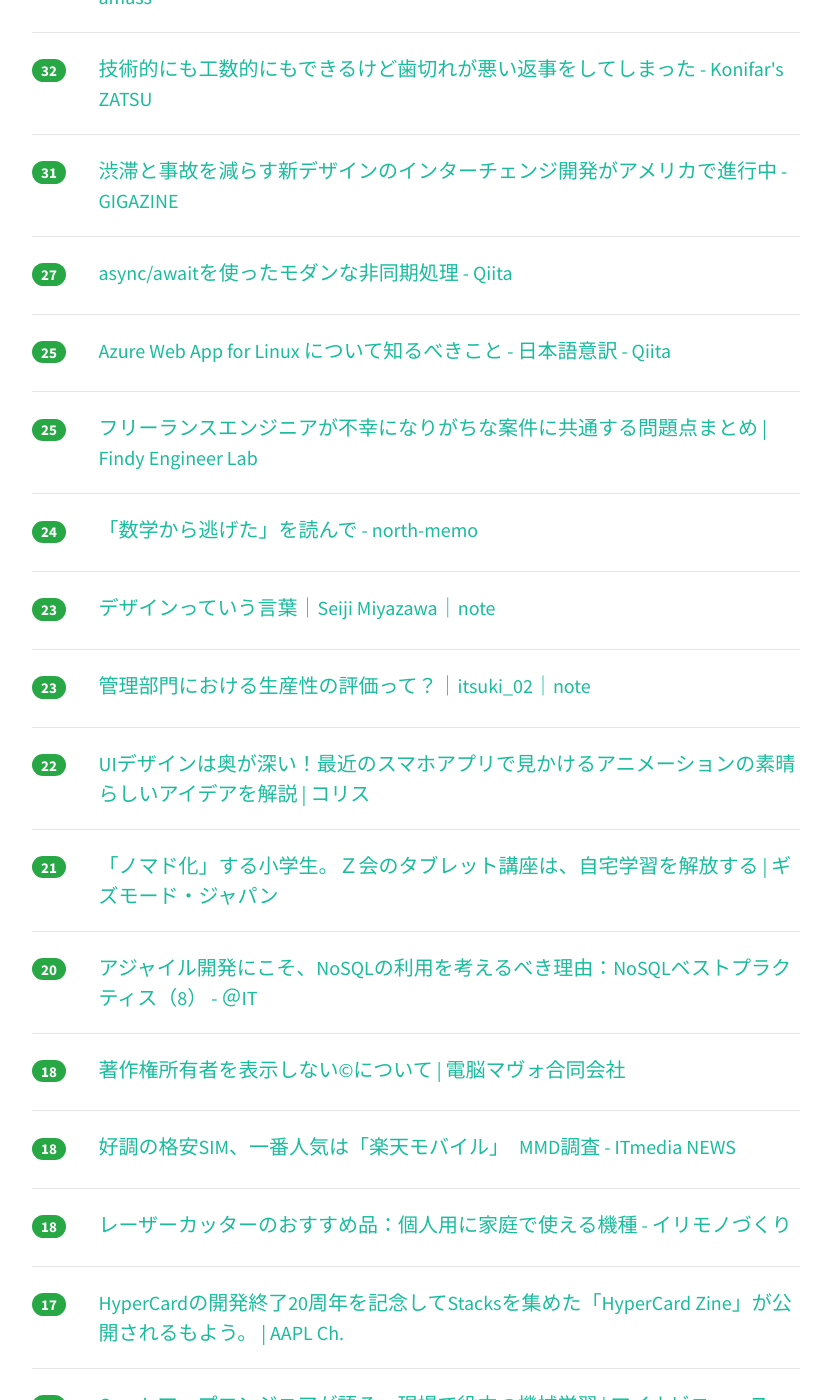
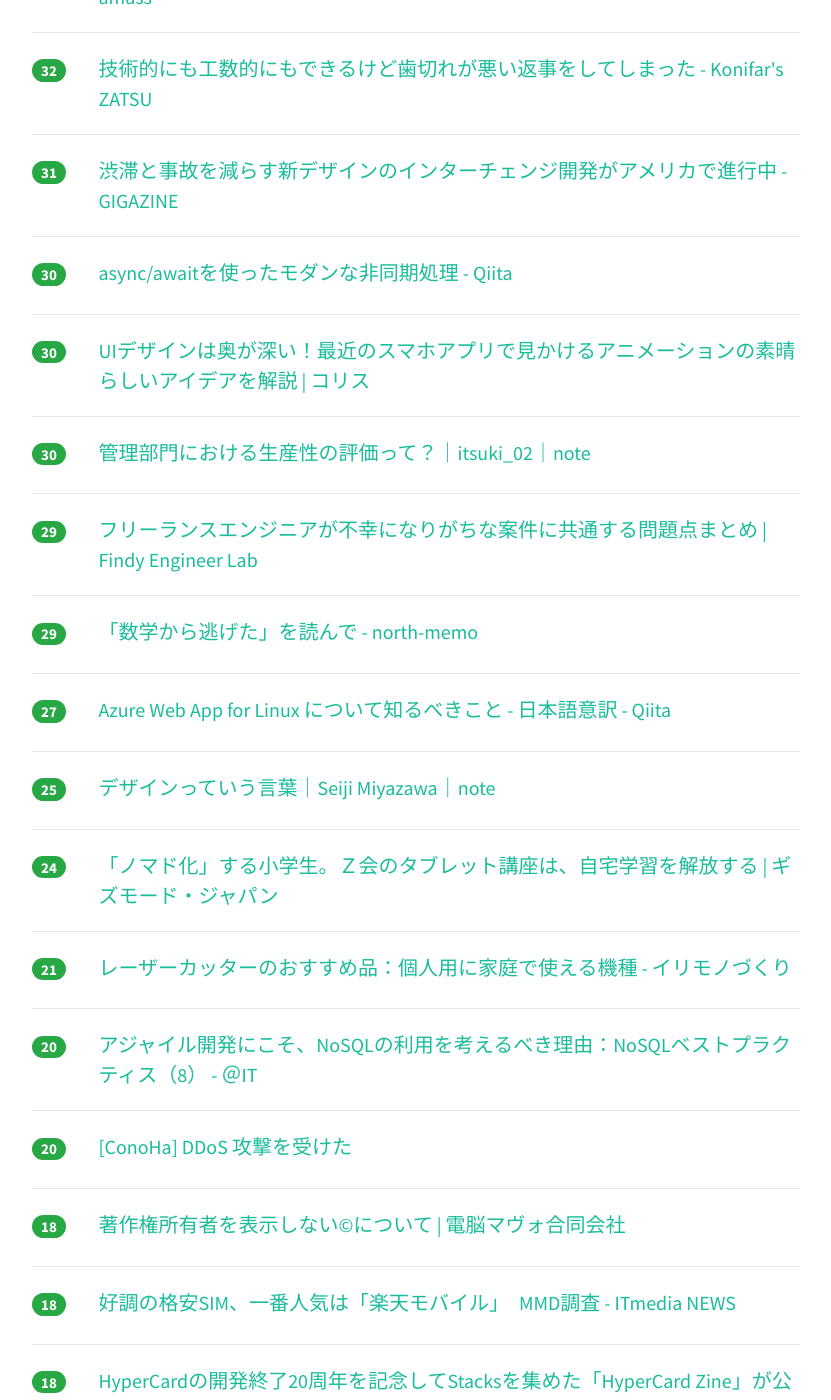
Before and after one commit to yatta47/hatena-matome-site, a Jekyll site: the page built from _posts/2018-03-13-hatena.md, in a window 1280 px wide and 1400 px high, scrolled down 1600 px. Shown: the whole window, without its empty margins (224-1055 px from the left). Built offline with Jekyll 4.4.1, drawn with Linux system fonts in a browser that asks for light colours; nearby versions of some CDN libraries; some of the changed text lies outside the part shown.

Commit message:
Updated 2018-03-13

```diff
--- a/_posts/2018-03-13-hatena.md
+++ b/_posts/2018-03-13-hatena.md
@@ -1,28 +1,38 @@
 ---
 layout: post
 title:  "2018-03-13 はてぶIT"
-date:   2018-03-13 12:02:20
+date:   2018-03-13 13:02:32
 tags: [it-hotentry]
 ---
-32 件のデータあり
+37 件のデータあり
 
 <hr><div class="row">
-<div class="col-1"><span class="badge badge-pill badge-success h2">202</span></div>
+<div class="col-1"><span class="badge badge-pill badge-success h2">237</span></div>
 <div class="col-11"><a href='https://www.sodo-shed.com/archives/12182' target='_blank'>選定した技術が1年で死んだ話 | そど</a></div>
 </div>
 <hr>
 <div class="row">
-<div class="col-1"><span class="badge badge-pill badge-success h2">139</span></div>
+<div class="col-1"><span class="badge badge-pill badge-success h2">173</span></div>
 <div class="col-11"><a href='http://sutaro.hatenablog.jp/entry/2018/03/13/012810' target='_blank'>すべてを終わらせる2万字 - ひとなぐりこけし</a></div>
 </div>
 <hr>
 <div class="row">
-<div class="col-1"><span class="badge badge-pill badge-success h2">85</span></div>
+<div class="col-1"><span class="badge badge-pill badge-success h2">94</span></div>
 <div class="col-11"><a href='http://www.publickey1.jp/blog/18/cassandrarocksandrainstagramjava.html' target='_blank'>Cassandraのストレージエンジンを入れ替えて高速化した「Rocksandra」、Instagramがオープンソースで公開。Javaのガベージコレクションによる遅延を大幅に解消 － Publickey</a></div>
 </div>
 <hr>
 <div class="row">
-<div class="col-1"><span class="badge badge-pill badge-success h2">68</span></div>
+<div class="col-1"><span class="badge badge-pill badge-success h2">80</span></div>
+<div class="col-11"><a href='http://www.itmedia.co.jp/mobile/articles/1803/13/news035.html' target='_blank'>なぜいま日本で「QRコード決済」が注目を集めているのか？ (1/3) - ITmedia Mobile</a></div>
+</div>
+<hr>
+<div class="row">
+<div class="col-1"><span class="badge badge-pill badge-success h2">79</span></div>
+<div class="col-11"><a href='https://note.mu/lbslondon/n/nefebd1d92719' target='_blank'>なぜ急成長しているスタートアップではUI/UXが優れたサービスを作れるのか？｜MBA生が世の中の「なぜ○○なのか」を解明するノート｜note</a></div>
+</div>
+<hr>
+<div class="row">
+<div class="col-1"><span class="badge badge-pill badge-success h2">71</span></div>
 <div class="col-11"><a href='https://masui.github.io/GitHelp/' target='_blank'>GitHelp</a></div>
 </div>
 <hr>
@@ -32,42 +42,32 @@ tags: [it-hotentry]
 </div>
 <hr>
 <div class="row">
-<div class="col-1"><span class="badge badge-pill badge-success h2">59</span></div>
-<div class="col-11"><a href='http://www.itmedia.co.jp/mobile/articles/1803/13/news035.html' target='_blank'>なぜいま日本で「QRコード決済」が注目を集めているのか？ (1/3) - ITmedia Mobile</a></div>
-</div>
-<hr>
-<div class="row">
-<div class="col-1"><span class="badge badge-pill badge-success h2">45</span></div>
-<div class="col-11"><a href='https://note.mu/lbslondon/n/nefebd1d92719' target='_blank'>なぜ急成長しているスタートアップではUI/UXが優れたサービスを作れるのか？｜MBA生が世の中の「なぜ○○なのか」を解明するノート｜note</a></div>
-</div>
-<hr>
-<div class="row">
-<div class="col-1"><span class="badge badge-pill badge-success h2">38</span></div>
+<div class="col-1"><span class="badge badge-pill badge-success h2">44</span></div>
 <div class="col-11"><a href='https://gigazine.net/news/20180312-animation-partnership/' target='_blank'>「けものフレンズ」を生んだヤオヨロズの福原プロデューサーが製作委員会に代わる「パートナーシップ方式」を提案 - GIGAZINE</a></div>
 </div>
 <hr>
 <div class="row">
-<div class="col-1"><span class="badge badge-pill badge-success h2">37</span></div>
+<div class="col-1"><span class="badge badge-pill badge-success h2">42</span></div>
 <div class="col-11"><a href='http://pospome.hatenablog.com/entry/2018/03/12/014109' target='_blank'>Go における FunctionalOptionPattern と MethodChaining について考える - pospomeのプログラミング日記</a></div>
 </div>
 <hr>
 <div class="row">
-<div class="col-1"><span class="badge badge-pill badge-success h2">36</span></div>
+<div class="col-1"><span class="badge badge-pill badge-success h2">39</span></div>
 <div class="col-11"><a href='http://tech.innovator.jp.net/entry/2018/03/12/133145' target='_blank'>福岡のIT業界をなんだか盛り上げようとしている話 - Innovator Japan Engineers’ Blog</a></div>
 </div>
 <hr>
 <div class="row">
-<div class="col-1"><span class="badge badge-pill badge-success h2">35</span></div>
+<div class="col-1"><span class="badge badge-pill badge-success h2">39</span></div>
 <div class="col-11"><a href='https://qiita.com/tadsan/items/72b02339d12120ca37d7' target='_blank'>2018年のPHPDoc事情とPSR-5 - Qiita</a></div>
 </div>
 <hr>
 <div class="row">
-<div class="col-1"><span class="badge badge-pill badge-success h2">34</span></div>
+<div class="col-1"><span class="badge badge-pill badge-success h2">36</span></div>
 <div class="col-11"><a href='http://www.itmedia.co.jp/business/articles/1803/12/news082.html' target='_blank'>日本のビジネスパーソン、ITスキルが先進国で最も低い - ITmedia ビジネスオンライン</a></div>
 </div>
 <hr>
 <div class="row">
-<div class="col-1"><span class="badge badge-pill badge-success h2">32</span></div>
+<div class="col-1"><span class="badge badge-pill badge-success h2">33</span></div>
 <div class="col-11"><a href='http://amass.jp/102286/' target='_blank'>東芝から、カセットでもハイレゾ相当の音質を再現できるCDラジカセ登場 - amass</a></div>
 </div>
 <hr>
@@ -82,48 +82,58 @@ tags: [it-hotentry]
 </div>
 <hr>
 <div class="row">
-<div class="col-1"><span class="badge badge-pill badge-success h2">27</span></div>
+<div class="col-1"><span class="badge badge-pill badge-success h2">30</span></div>
 <div class="col-11"><a href='https://qiita.com/rana_kualu/items/f3dfcb8e7ef0cc9955d6' target='_blank'>async/awaitを使ったモダンな非同期処理 - Qiita</a></div>
 </div>
 <hr>
 <div class="row">
-<div class="col-1"><span class="badge badge-pill badge-success h2">25</span></div>
+<div class="col-1"><span class="badge badge-pill badge-success h2">30</span></div>
+<div class="col-11"><a href='https://coliss.com/articles/build-websites/operation/work/good-to-great-ui-animation-tips.html' target='_blank'>UIデザインは奥が深い！最近のスマホアプリで見かけるアニメーションの素晴らしいアイデアを解説 | コリス</a></div>
+</div>
+<hr>
+<div class="row">
+<div class="col-1"><span class="badge badge-pill badge-success h2">30</span></div>
+<div class="col-11"><a href='https://note.mu/iitsuki/n/ne85c99781e1a' target='_blank'>管理部門における生産性の評価って？｜itsuki_02｜note</a></div>
+</div>
+<hr>
+<div class="row">
+<div class="col-1"><span class="badge badge-pill badge-success h2">29</span></div>
+<div class="col-11"><a href='https://findy-code.io/engineer-lab/freelance-unhappy' target='_blank'>フリーランスエンジニアが不幸になりがちな案件に共通する問題点まとめ | Findy Engineer Lab</a></div>
+</div>
+<hr>
+<div class="row">
+<div class="col-1"><span class="badge badge-pill badge-success h2">29</span></div>
+<div class="col-11"><a href='http://ln-north.hateblo.jp/entry/2018/03/13/075541' target='_blank'>「数学から逃げた」を読んで - north-memo</a></div>
+</div>
+<hr>
+<div class="row">
+<div class="col-1"><span class="badge badge-pill badge-success h2">27</span></div>
 <div class="col-11"><a href='https://qiita.com/hoisjp/items/51ad840daeaa8c8ba0a9' target='_blank'>Azure Web App for Linux について知るべきこと - 日本語意訳 - Qiita</a></div>
 </div>
 <hr>
 <div class="row">
 <div class="col-1"><span class="badge badge-pill badge-success h2">25</span></div>
-<div class="col-11"><a href='https://findy-code.io/engineer-lab/freelance-unhappy' target='_blank'>フリーランスエンジニアが不幸になりがちな案件に共通する問題点まとめ | Findy Engineer Lab</a></div>
+<div class="col-11"><a href='https://note.mu/onthehead/n/n7c100cab9181' target='_blank'>デザインっていう言葉｜Seiji Miyazawa｜note</a></div>
 </div>
 <hr>
 <div class="row">
 <div class="col-1"><span class="badge badge-pill badge-success h2">24</span></div>
-<div class="col-11"><a href='http://ln-north.hateblo.jp/entry/2018/03/13/075541' target='_blank'>「数学から逃げた」を読んで - north-memo</a></div>
-</div>
-<hr>
-<div class="row">
-<div class="col-1"><span class="badge badge-pill badge-success h2">23</span></div>
-<div class="col-11"><a href='https://note.mu/onthehead/n/n7c100cab9181' target='_blank'>デザインっていう言葉｜Seiji Miyazawa｜note</a></div>
-</div>
-<hr>
-<div class="row">
-<div class="col-1"><span class="badge badge-pill badge-success h2">23</span></div>
-<div class="col-11"><a href='https://note.mu/iitsuki/n/ne85c99781e1a' target='_blank'>管理部門における生産性の評価って？｜itsuki_02｜note</a></div>
-</div>
-<hr>
-<div class="row">
-<div class="col-1"><span class="badge badge-pill badge-success h2">22</span></div>
-<div class="col-11"><a href='https://coliss.com/articles/build-websites/operation/work/good-to-great-ui-animation-tips.html' target='_blank'>UIデザインは奥が深い！最近のスマホアプリで見かけるアニメーションの素晴らしいアイデアを解説 | コリス</a></div>
+<div class="col-11"><a href='https://www.gizmodo.jp/2018/03/zkai-elementary-school-tablet-course-nomad.html' target='_blank'>「ノマド化」する小学生。Ｚ会のタブレット講座は、自宅学習を解放する | ギズモード・ジャパン</a></div>
 </div>
 <hr>
 <div class="row">
 <div class="col-1"><span class="badge badge-pill badge-success h2">21</span></div>
-<div class="col-11"><a href='https://www.gizmodo.jp/2018/03/zkai-elementary-school-tablet-course-nomad.html' target='_blank'>「ノマド化」する小学生。Ｚ会のタブレット講座は、自宅学習を解放する | ギズモード・ジャパン</a></div>
+<div class="col-11"><a href='http://blog.irimono.com/entry/2018/03/12/203000' target='_blank'>レーザーカッターのおすすめ品：個人用に家庭で使える機種 - イリモノづくり</a></div>
 </div>
 <hr>
 <div class="row">
 <div class="col-1"><span class="badge badge-pill badge-success h2">20</span></div>
 <div class="col-11"><a href='http://www.atmarkit.co.jp/ait/articles/1803/12/news013.html' target='_blank'>アジャイル開発にこそ、NoSQLの利用を考えるべき理由：NoSQLベストプラクティス（8） - ＠IT</a></div>
+</div>
+<hr>
+<div class="row">
+<div class="col-1"><span class="badge badge-pill badge-success h2">20</span></div>
+<div class="col-11"><a href='http://jz5.jp/2018/03/12/conoha-ddos/' target='_blank'>[ConoHa] DDoS 攻撃を受けた</a></div>
 </div>
 <hr>
 <div class="row">
@@ -138,11 +148,6 @@ tags: [it-hotentry]
 <hr>
 <div class="row">
 <div class="col-1"><span class="badge badge-pill badge-success h2">18</span></div>
-<div class="col-11"><a href='http://blog.irimono.com/entry/2018/03/12/203000' target='_blank'>レーザーカッターのおすすめ品：個人用に家庭で使える機種 - イリモノづくり</a></div>
-</div>
-<hr>
-<div class="row">
-<div class="col-1"><span class="badge badge-pill badge-success h2">17</span></div>
 <div class="col-11"><a href='https://applech2.com/archives/20180312-hypercard-zine-2018.html' target='_blank'>HyperCardの開発終了20周年を記念してStacksを集めた「HyperCard Zine」が公開されるもよう。 | AAPL Ch.</a></div>
 </div>
 <hr>
@@ -152,13 +157,23 @@ tags: [it-hotentry]
 </div>
 <hr>
 <div class="row">
-<div class="col-1"><span class="badge badge-pill badge-success h2">15</span></div>
+<div class="col-1"><span class="badge badge-pill badge-success h2">16</span></div>
 <div class="col-11"><a href='https://run.tools/' target='_blank'>Run</a></div>
 </div>
 <hr>
 <div class="row">
-<div class="col-1"><span class="badge badge-pill badge-success h2">14</span></div>
+<div class="col-1"><span class="badge badge-pill badge-success h2">16</span></div>
 <div class="col-11"><a href='https://www.infoq.com/jp/news/2018/03/data-classes-for-java' target='_blank'>Javaのデータクラス、Brian Goetz氏がInfoQに語る</a></div>
+</div>
+<hr>
+<div class="row">
+<div class="col-1"><span class="badge badge-pill badge-success h2">16</span></div>
+<div class="col-11"><a href='https://speakerdeck.com/tinbotu/wi-finiyorumodan-netutosutokingu' target='_blank'>Wi-Fiによるモダン ネットストーキング // Speaker Deck</a></div>
+</div>
+<hr>
+<div class="row">
+<div class="col-1"><span class="badge badge-pill badge-success h2">12</span></div>
+<div class="col-11"><a href='https://qiita.com/guitar_char/items/7dbd7e2bc35a1fc9e5a0' target='_blank'>個人開発だと適当になりがちなiOSの証明書とアカウントを理解する - Qiita</a></div>
 </div>
 <hr>
 <div class="row">
@@ -166,3 +181,13 @@ tags: [it-hotentry]
 <div class="col-11"><a href='https://anond.hatelabo.jp/20180312175713' target='_blank'>増田をブクマするなんて誰でも出来るし簡単に目立ててこうやって承認欲求..</a></div>
 </div>
 <hr>
+<div class="row">
+<div class="col-1"><span class="badge badge-pill badge-success h2">9</span></div>
+<div class="col-11"><a href='https://topics.nintendo.co.jp/c/article/5690a7dc-20da-11e8-a129-063b7ac45a6d.html' target='_blank'>Nintendo Switchの本体システムが「5.0.0」にバージョンアップ！新しい機能をご紹介します。 | トピックス | Nintendo</a></div>
+</div>
+<hr>
+<div class="row">
+<div class="col-1"><span class="badge badge-pill badge-success h2">9</span></div>
+<div class="col-11"><a href='https://anond.hatelabo.jp/20180313090108' target='_blank'>ブクマカのことを</a></div>
+</div>
+<hr>
```
